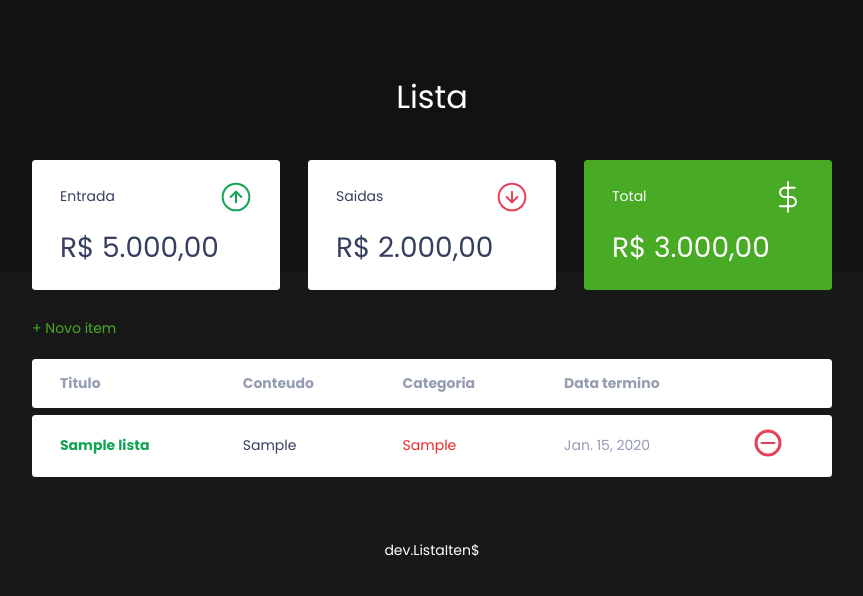
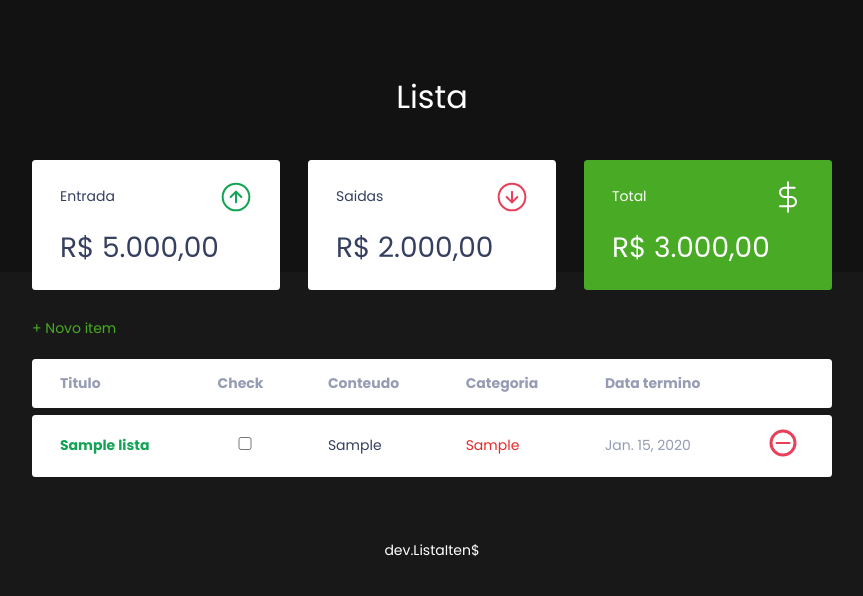
Before and after one commit to cristiansuzuki/lista-tarefas, a Django app: page / in a window 1280 px wide. Shown: the top 596 px of the page, without its empty margins (208-1071 px from the left). Run offline with Django 3.2, Linux system fonts and the light colour scheme; tables that the repository leaves empty hold one stand-in row (values such as "Sample post").

Commit message:
checkbox add

```diff
--- a/listaApp/static/styles.css
+++ b/listaApp/static/styles.css
@@ -265,7 +265,7 @@ input, select {
 footer {
     text-align: center;
     padding: 4rem 0 2rem;
-    color: white
+    color: white;
 }
 
 /* ++++++++ Responsive ++++++++ */
--- a/listaApp/templates/index.html
+++ b/listaApp/templates/index.html
@@ -44,6 +44,7 @@
           <thead>
               <tr>
                   <th>Titulo</th>
+                  <th>Check</th>
                   <th>Conteudo</th>
                   <th>Categoria</th>
                   <th>Data termino</th>
@@ -53,7 +54,8 @@
           <tbody>
             {% for lista in listas %}
               <tr>
-                  <td class="verde">{{ lista.titulo }}</td>
+                  <td class="verde"> {{ lista.titulo }}</td>
+                  <td><input type="checkbox" class="checkbox" name="checkedbox" id="{{ lista.id }}" value="{{ todo.id }}" style=""></td>
                   <td class="description">{{ lista.conteudo }}</td>
                   <td class="vermelho">{{ lista.categoria }}</td>
                   <td class="date">{{ lista.data_termino }}</td>
```
